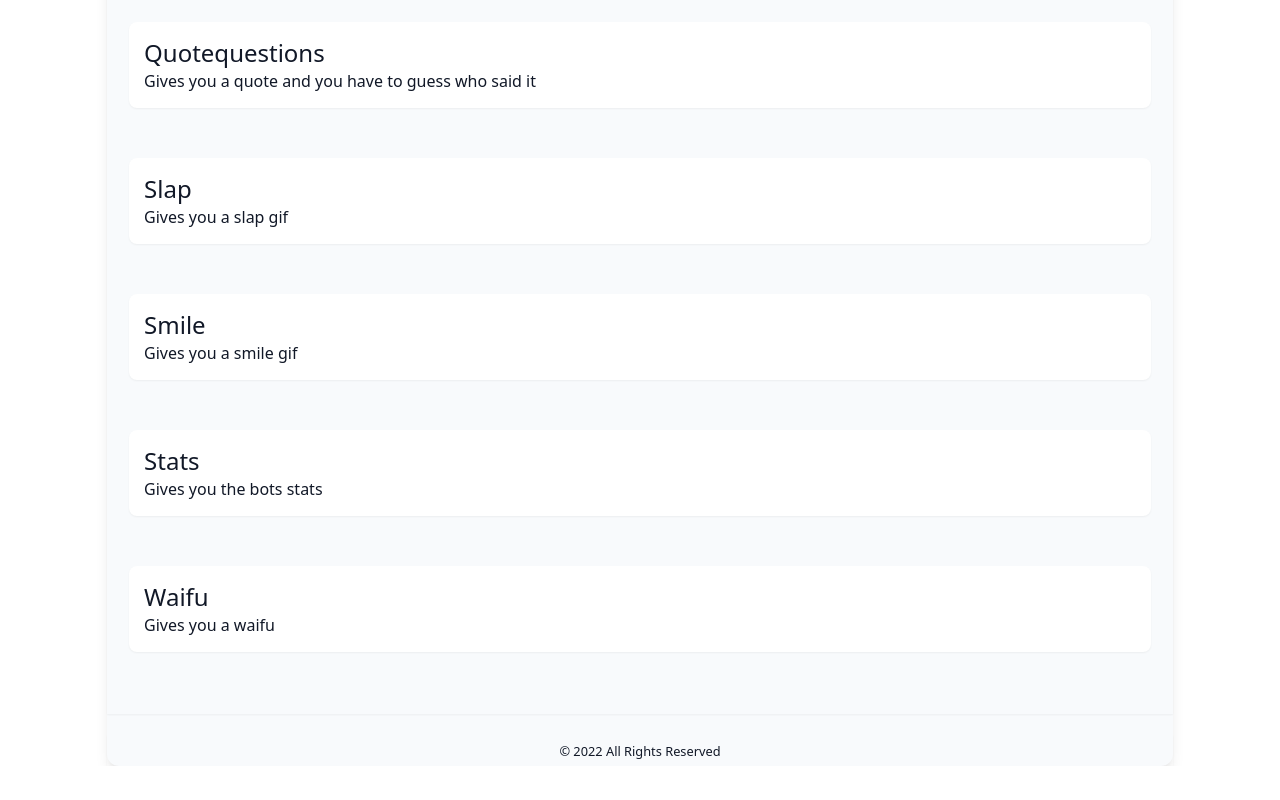
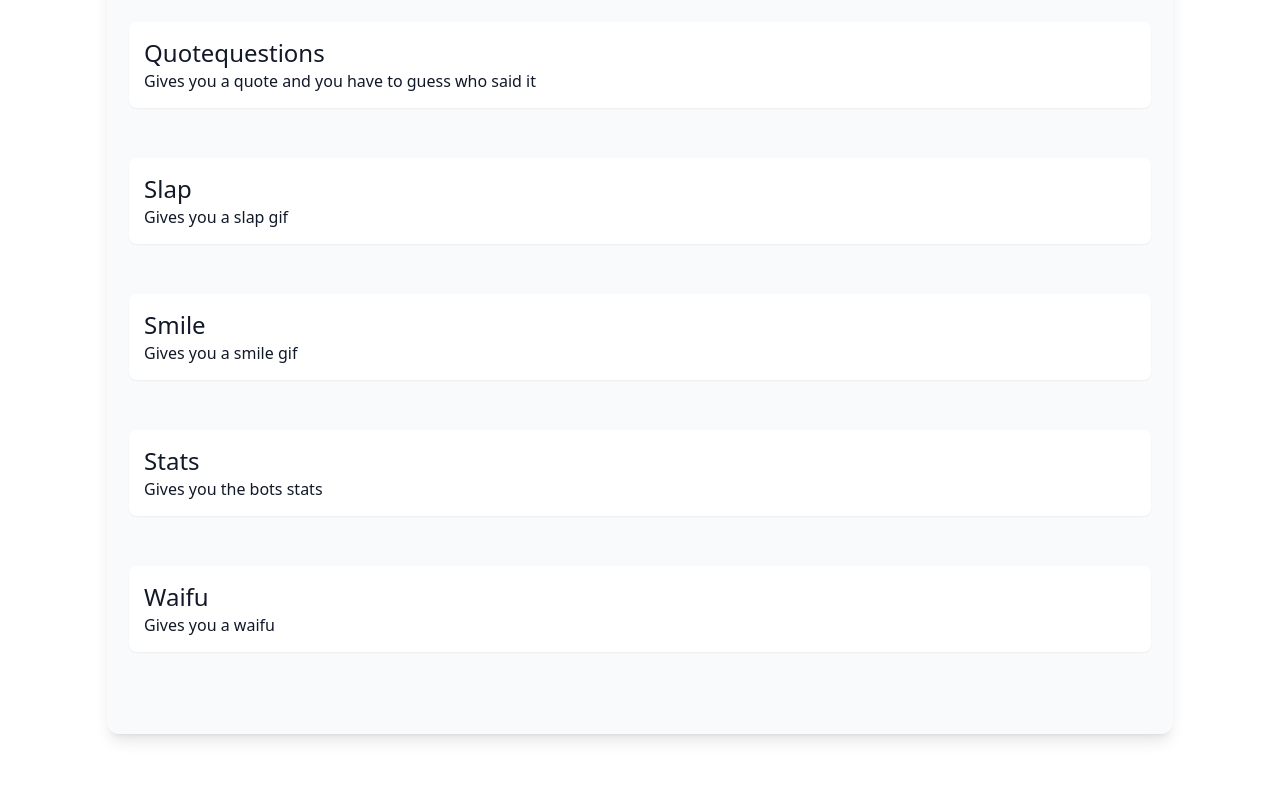
Before and after one commit to AMTitan/Anime-Bot, a plain HTML site: page docs/index.html in a window 1280 px wide. Shown: the part 3188-3988 px from the top of the page. Before the commit the page ends 3954 px from the top, so only its background shows below. Drawn offline with nearby package versions, Linux system fonts and the light colour scheme.

Commit message:
has and bottom border

```diff
--- a/docs/index.html
+++ b/docs/index.html
@@ -75,8 +75,7 @@
                 </div>
                 <div id="height"></div>
             </div>
-            <div class="absolute top-[]"></div>
-            <div class="mx-auto my-5 shadow-sm">
+            <div class="mx-auto my-5">
                 <div class="text-center">
                     <h1 class="text-2xl"><br>Commands</h1>
                     <br>
@@ -107,22 +106,8 @@
                     <div id="load"></div>
                 </div>
             </div>
-
-
-            <footer class="container py-1 shadow-sm">
-                <div class="row">
-                    <div class="col-md-9 mx-auto">
-                        <div style="text-align: center;">
-                            <small class="d-block mb-3 text-muted">©
-                                <script language="javascript" type="text/javascript">
-            var today = new Date(); var year = today.getFullYear(); document.write(year);
-                                </script> All Rights Reserved
-                            </small>
-                        </div>
-                    </div>
-                </div>
-            </footer>
         </div>
+        <div id="bottom"></div>
 </body>
 
 </html>
--- a/docs/main.js
+++ b/docs/main.js
@@ -22,6 +22,7 @@ function load(string) {
             }
         }
     })
+    $("#bottom").css("height", `${$("#bottom")[0].parentElement.children[1].offsetHeight+($(window).height()*0.16666666)}px`);
 }
 
 function onKey() {
@@ -52,6 +53,7 @@ function onKey() {
             }
         })
     }
+    $("#bottom").css("height", `${$("#bottom")[0].parentElement.children[1].offsetHeight+($(window).height()*0.16666666)}px`);
 }
 var data;
 $.getJSON('https://raw.githubusercontent.com/AMTitan/Anime-Bot/master/src/cmds.json', function(response) {
@@ -88,6 +90,7 @@ function change_dark_mode() {
 
 window.onresize = function(event) {
     $("#height").css("margin-top", (55+$("#top").height())+"px");
+    $("#bottom").css("height", `${$("#bottom")[0].parentElement.children[1].offsetHeight+($(window).height()*0.16666666)}px`);
 };
 
 function clicked(item) {
@@ -103,6 +106,7 @@ function clicked(item) {
         item.classList.remove("border-slate-200");
         item.classList.add("border-2");
     }
+    $("#bottom").css("height", `${$("#bottom")[0].parentElement.children[1].offsetHeight+($(window).height()*0.16666666)}px`);
 }
 
 update_dark_mode();
```
Also changed, not shown: docs/compacted_style.css.
